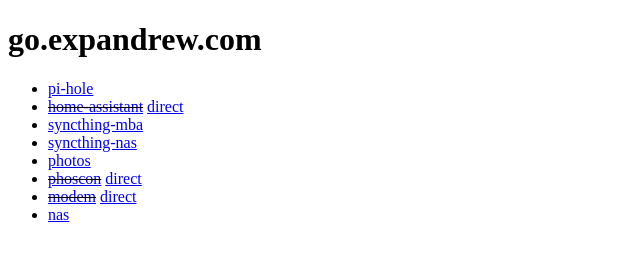
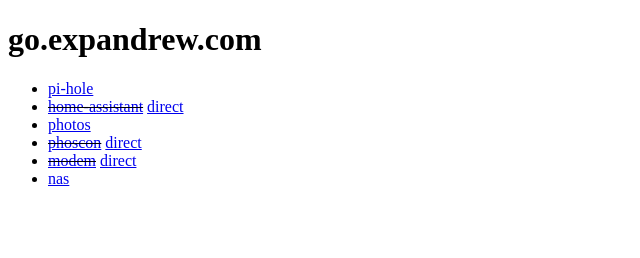
Before and after one commit to expandrew/media-cube, a plain HTML site: page go-links/nginx/index.html in a window 1280 px wide. Shown: the whole page, without its empty margins (0-640 px from the left). Drawn offline with Linux system fonts and the light colour scheme.

Commit message:
Remove syncthing links
I took Syncthing off the MBA and don't rely on it on NAS anymore so I am taking off the old links from go-links

```diff
--- a/go-links/nginx/index.html
+++ b/go-links/nginx/index.html
@@ -10,8 +10,6 @@
   <ul>
     <li><a href="/pi-hole">pi-hole</a></li>
     <li><s><a href="/home-assistant">home-assistant</a></s> <a href="http://go.expandrew.com:8123/">direct</a></li>
-    <li><a href="/syncthing-mba">syncthing-mba</a></li>
-    <li><a href="/syncthing-nas">syncthing-nas</a></li>
     <li><a href="/photos">photos</a></li>
     <li><s><a href="/phoscon">phoscon</a></s> <a href="http://go.expandrew.com:8000/">direct</a></li>
     <li><s><a href="/modem">modem</a></s> <a href="http://192.168.100.1/">direct</a></li>
```
Also changed, not shown: 1 other file.
